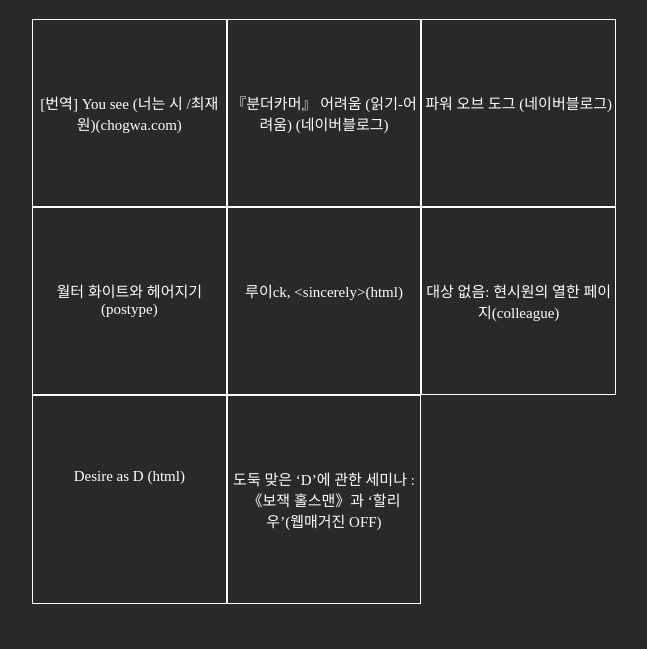
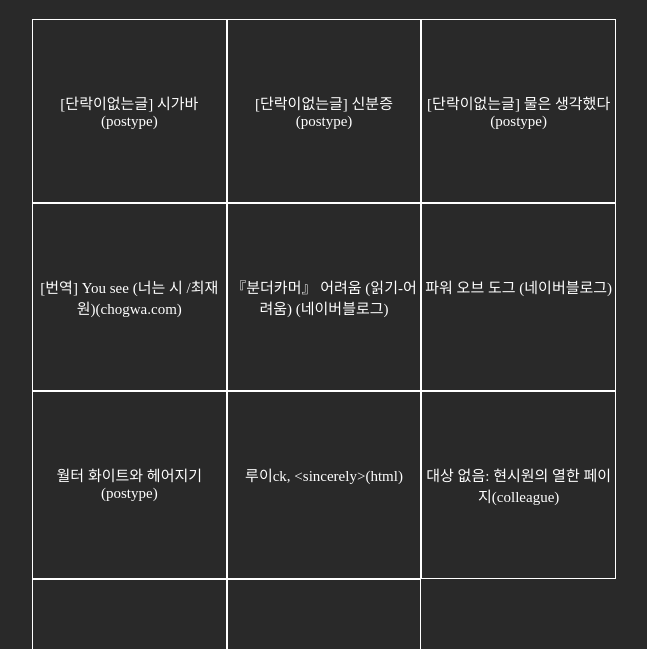
Before and after one commit to leedonghwie/leedonghwie, a plain HTML site: page views/textblocks2/textblocks2.html in a window 1280 px wide. Shown: the part 97-746 px from the top of the page, without its empty margins (316-963 px from the left). Drawn offline with Linux system fonts and the light colour scheme; a web font is replaced by a local one.

Commit message:
update long from last

```diff
--- a/views/textblocks2/textblocks2Grid.js
+++ b/views/textblocks2/textblocks2Grid.js
@@ -48,7 +48,19 @@ const textblocksArray = [
     {
         title: "[번역] You see (너는 시 /최재원)(chogwa.com)",
         link: "../../text/textblocks2/You_see_chogwa.html",
-    }
+    },
+    {
+        title: "[단락이없는글] 물은 생각했다 (postype)",
+        link: "https://posty.pe/sos67w",
+    },
+    {
+        title: "[단락이없는글] 신분증 (postype)",
+        link: "https://posty.pe/277fsk",
+    },
+    {
+        title: "[단락이없는글] 시가바 (postype)",
+        link: "https://posty.pe/dk2m67",
+    },
 ];
 
 function arrayPush(){
```
Also changed, not shown: index.html (+2 -2 lines).
